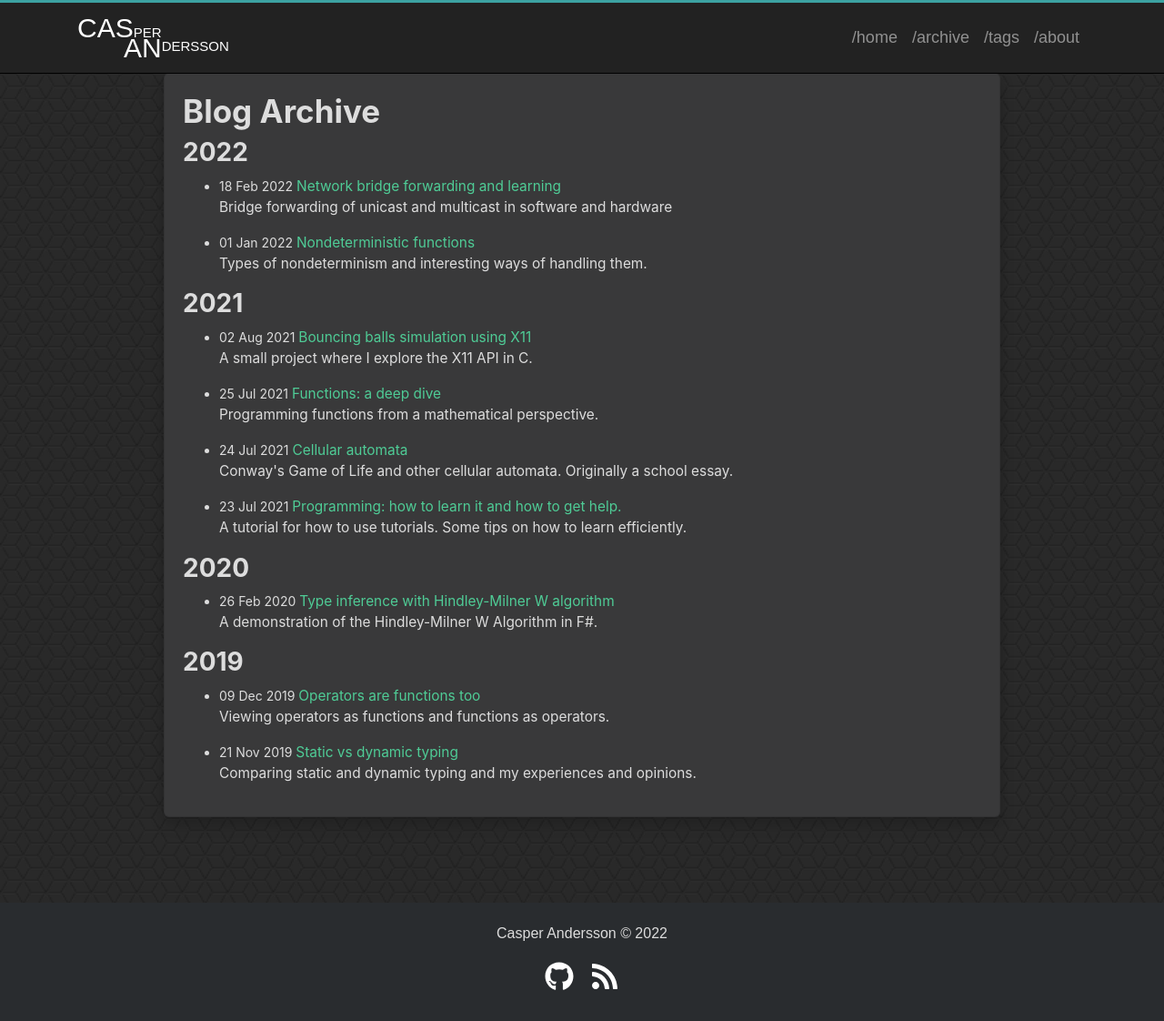
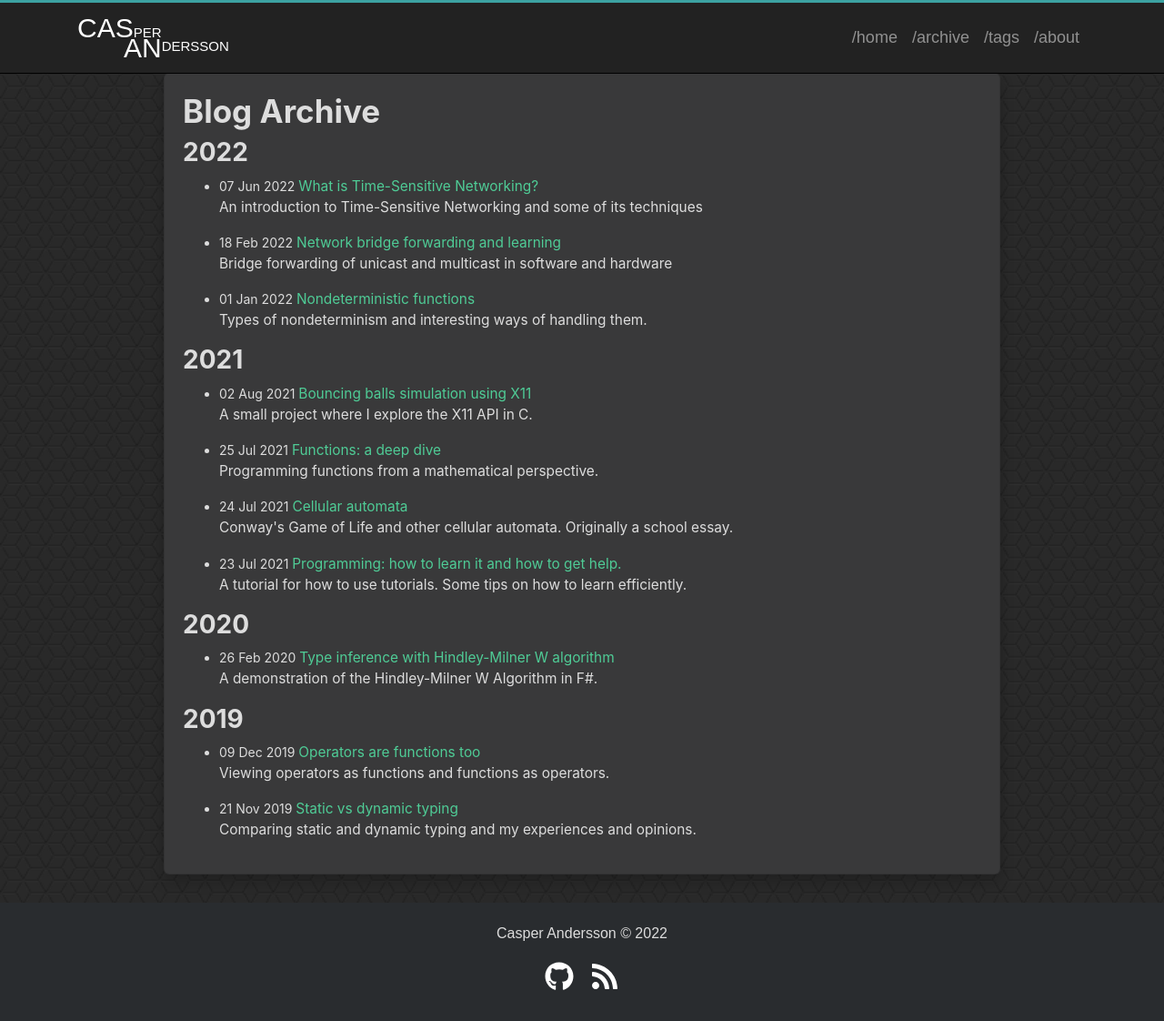
Before and after one commit to cappe987/cappe987.github.io, a Jekyll site: the page built from archive.html, in a window 1280 px wide and 1122 px high. Shown: the whole window at 91% size. Built offline with Jekyll 4.4.1, drawn with Linux system fonts in a browser that asks for light colours.

Commit message:
Publish: TSN introduction

```diff
--- a/_posts/2022-05-13-tsn-intro.md
+++ b/_posts/2022-06-07-tsn-intro.md
@@ -1,10 +1,10 @@
 ---
 layout: post
-title: "Introduction to Time Sensitive Networking"
-date: 2022-05-13
+title: "What is Time-Sensitive Networking?"
+date: 2022-06-07
 tags: networks
-description: "Where did it come from? What is it? What's the future of it?"
-published: false
+description: An introduction to Time-Sensitive Networking and some of its techniques
+published: true
 ---
 
 ## Table of Contents
@@ -24,12 +24,12 @@ series of posts on TSN.
 
 <a name="whatis" class="anchor"/>
 ## What is it?
-Time Sensitive Networking (TSN) is a topic in the networking world where there
+Time-Sensitive Networking (TSN) is a topic in the networking world where there
 exists data frames that absolutely must arrive within a limited time. It is a
 fairly new topic and some of the techniques are not completely industry-tested
 yet. It originates from the sound and video world where they have sound and
 video that must arrive very quickly. It was originally called Audio Video
-Bridging (AVB), but was renamed to Time Sensitive Networking (TSN) in 2012.
+Bridging (AVB), but was renamed to Time-Sensitive Networking (TSN) in 2012.
 
 It could be used at concerts, for example. The sound data must to travel from
 the microphones to all the speakers, and maybe some cameras to stream to the
@@ -169,7 +169,7 @@ TSN techniques are still considered fairly new and is not entirely
 industry-proven. It is starting to appear more and more in factories with the
 advent of Industry 4.0 and companies wanting to make their factories smart and
 more modern. By using a single network for everything you simplify connections
-and reduce the amount of cables. The time sensitive aspect comes from, for
+and reduce the amount of cables. The time-sensitive aspect comes from, for
 example, control systems that need to send instructions instantly other
 machines. It has also gained traction in the automobile industry for use inside
 cars to connect various smart devices such as cameras, sensors, control
```
